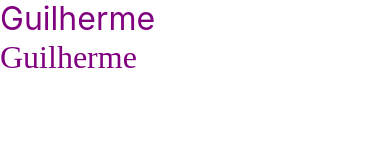
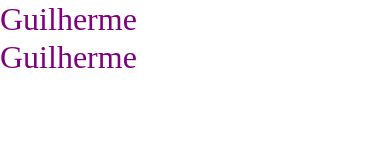
Before and after one commit to Gui089/NubbleApp, a React Native app: screen / in a window 390 px wide. Shown: the top 160 px of the page. Built offline with nearby package versions, Linux system fonts and the light colour scheme.

Commit message:
resulucao dos tipos de fonts no Android

```diff
--- a/App.tsx
+++ b/App.tsx
@@ -6,17 +6,17 @@
  */
 
 import React from 'react';
-import { View } from 'react-native';
+import { SafeAreaView} from 'react-native';
 import { Text } from './src/Components/Text/Text';
 
 
 function App(): JSX.Element {
 
   return (
-    <View>
-      <Text preset='headingLarge' style={{color:'purple'}}>Guilherme</Text>
-      <Text preset='headingLarge' style={{color:'purple', fontFamily:'Satoshi-Black'}}>Guilherme</Text>
-    </View>
+    <SafeAreaView>
+      <Text italic preset='headingLarge' style={{color:'purple'}}>Guilherme</Text>
+      <Text bold preset='headingLarge' style={{color:'purple'}}>Guilherme</Text>
+    </SafeAreaView>
   );
 }
 
--- a/src/Components/Text/Text.tsx
+++ b/src/Components/Text/Text.tsx
@@ -4,18 +4,43 @@ import {Text as RNText, TextProps as RNTextProps, TextStyle} from 'react-native'
 
 interface TextProps extends RNTextProps {
   preset?: TextVariants;
+  bold?:boolean;
+  italic?: boolean;
+  semiBold?: boolean;
 }
 
-export function Text({children, preset = 'paragraphMedium', style, ...rest}: TextProps) {
+export function Text({children, preset = 'paragraphMedium', style, bold, italic, semiBold, ...rest}: TextProps) {
+
+  const fontFamily = getFontFamily(preset, bold, italic, semiBold);
 
     return (
         <RNText
-          style={[$fontText[preset], style]}
+          style={[$fontText[preset],{fontFamily}, style]}
           {...rest}
           >
           {children}
         </RNText>
     )
+}
+
+const getFontFamily = (preset:TextVariants, bold?: boolean, italic?: boolean, semiBold?: boolean) => {
+
+    if(preset === 'headingLarge' || preset === 'headingMedium' || preset ==='headingSmall') {
+      return italic ? $fontFamily.blackItalic : $fontFamily.bold;
+    }
+    if(bold && italic) {
+      return $fontFamily.boldItalic;
+    } if(bold) {
+      return $fontFamily.bold;
+    } if(italic) {
+      return $fontFamily.italic;
+    } if(semiBold && italic) {
+      return $fontFamily.mediumItalic;
+    } if(semiBold) {
+      return $fontFamily.medium
+    } else {
+      return $fontFamily.regular;
+    }
 }
 
 type TextVariants =
@@ -41,3 +66,16 @@ const $fontText: Record<TextVariants, TextStyle > = {
   paragraphCaption: {fontSize: 12, lineHeight: 16.8},
   paragraphCaptionSmall: {fontSize:10, lineHeight:14 }
 }
+
+const $fontFamily = {
+  black: 'Satoshi-Black',
+  blackItalic: 'Satoshi-BlackItalic',
+  bold: 'Satoshi-Bold',
+  boldItalic: 'Satoshi-BoldItalic',
+  italic: 'Satoshi-Italic',
+  light: 'Satoshi-Light',
+  lightItalic: 'Satoshi-LightItalic',
+  medium: 'Satoshi-Medium',
+  mediumItalic: 'Satoshi-MediumItalic',
+  regular: 'Satoshi-Regular'
+}
```
